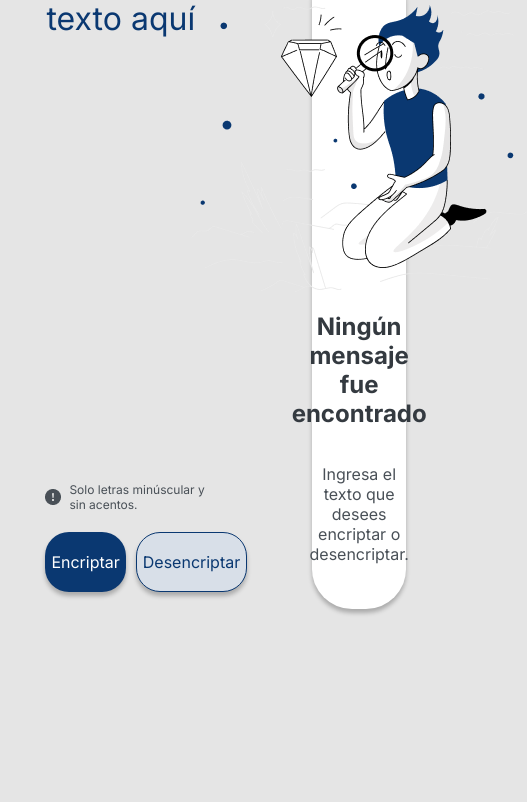
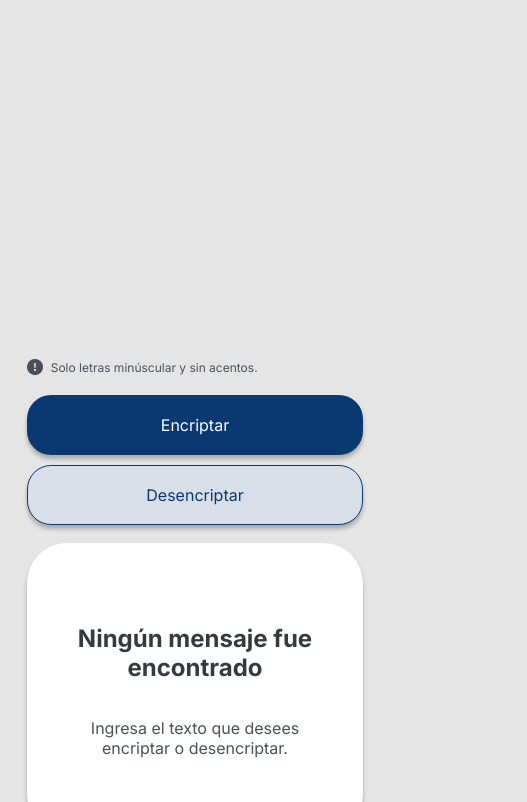
Before and after one commit to FRANYUTTI62/Encriptador, a plain HTML site: page index.html in a window 390 px wide. Shown: the part 181-983 px from the top of the page, 527 px wide, since content can reach past the window. Before the commit the page ends 844 px from the top, so only its background shows below. Drawn offline with Linux system fonts and the light colour scheme.

Commit message:
Mobile Version

```diff
--- a/style.css
+++ b/style.css
@@ -4,7 +4,9 @@
     background-color: #E5E5E5;
 }
 .logo{
-    padding: 40px;
+    padding-left: 2%;
+    padding-bottom: 40px;
+    padding-top: 10px;
 }
 
 .encriptadorCompleto{
@@ -182,3 +184,65 @@
     color: #FFF; /* Keep text color white or change if desired */
     transform: scale(1.05); /* Slightly increase the size */
 }
+
+@media screen and (max-width: 768px) {
+    .encriptadorCompleto{
+        display: flex;
+        flex-direction: column;
+        height: auto;
+        align-items: center;
+        position: relative;
+    }
+
+    .leftPage{
+        width: 90%;
+        padding: 5% 5% 5% 5%;
+    }
+
+    .rightPage{
+        width: 80%;
+        margin: 0;
+        padding: 5% 5% 5% 5%;
+        height: 30vh;
+    }
+    .muñeco{
+        display: none;
+    }
+}
+
+@media screen and (max-width: 425px) {
+    .encriptadorCompleto{
+        display: flex;
+        flex-direction: column;
+        height: auto;
+        align-items: center;
+        position: relative;
+    }
+
+    .leftPage{
+        width: 90%;
+        padding: 5% 5% 5% 5%;
+    }
+
+    .rightPage{
+        width: 80%;
+        margin: 0;
+        padding: 5% 5% 5% 5%;
+        height: 30vh;
+    }
+
+    .buttons{
+        display: flex;
+        flex-direction: column;
+        gap: 10px;
+    }
+
+    .encriptar{
+        margin-right: 0;
+    }
+
+    .muñeco{
+        display: none;
+    }
+
+}
```
